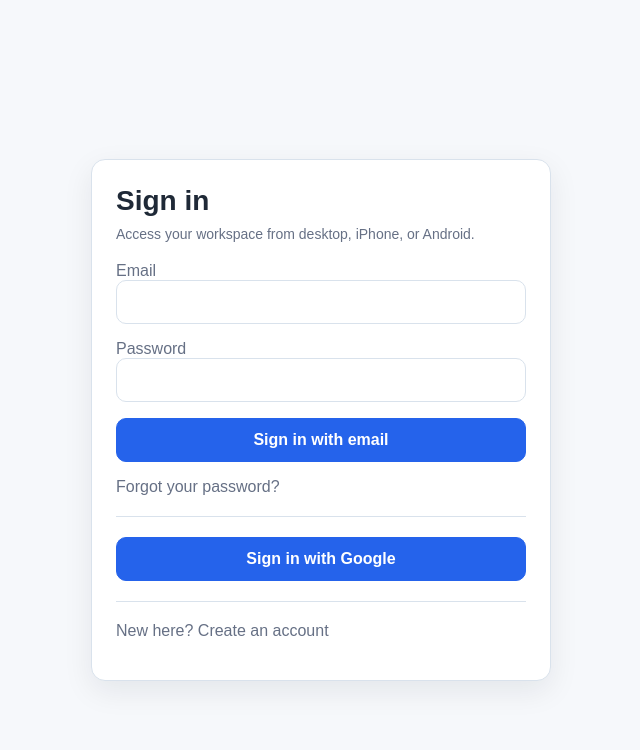
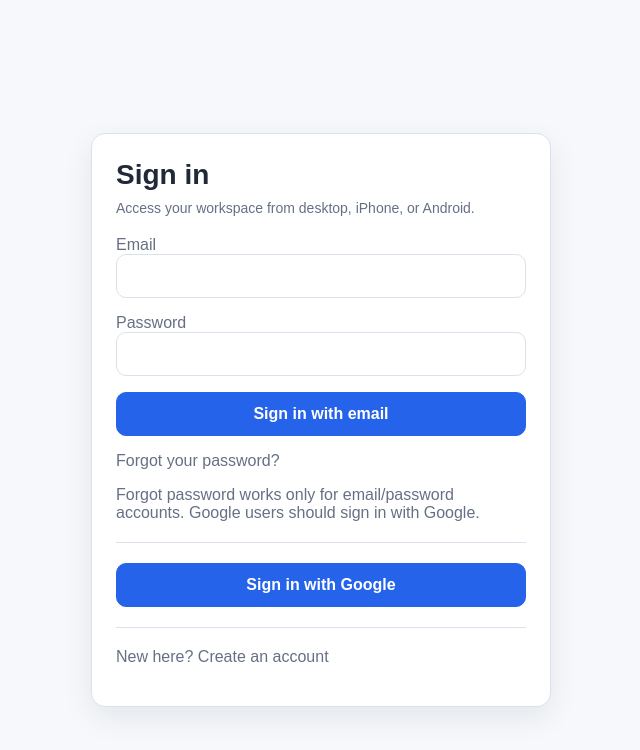
Before and after one commit to cristi1985/CalendarProgrammer, a Next.js app: page /signin in a window 1280 px wide. Shown: the top 750 px of the page, without its empty margins (319-959 px from the left). Built offline with nearby package versions, Linux system fonts and the light colour scheme.

Commit message:
Make more neutral password forget

```diff
--- a/src/app/forgot-password/page.tsx
+++ b/src/app/forgot-password/page.tsx
@@ -29,7 +29,7 @@ export default function ForgotPasswordPage() {
         return
     }
 
-    setMessage("Password reset email sent!")
+    setMessage("If that account supports password reset, a reset link has been sent.")
     }
 
     return (
@@ -62,6 +62,10 @@ export default function ForgotPasswordPage() {
                         Back to <Link href="/signin">Sign in</Link>
                     </p>
                 </form>
+                    <p className="muted">
+                        Password reset is available for accounts that use email and password sign-in.
+                        If you use Google, sign in with Google instead.
+                    </p>
             </div>
         </div>
     )
--- a/src/app/signin/page.tsx
+++ b/src/app/signin/page.tsx
@@ -86,6 +86,10 @@ export default function SignInPage() {
         <p className="muted">
           <Link href="/forgot-password">Forgot your password?</Link>
         </p>
+        <p className="muted">
+          Forgot password works only for email/password accounts. Google users should
+          sign in with Google.
+        </p>
 
         <hr className="auth-divider" />
 
```
